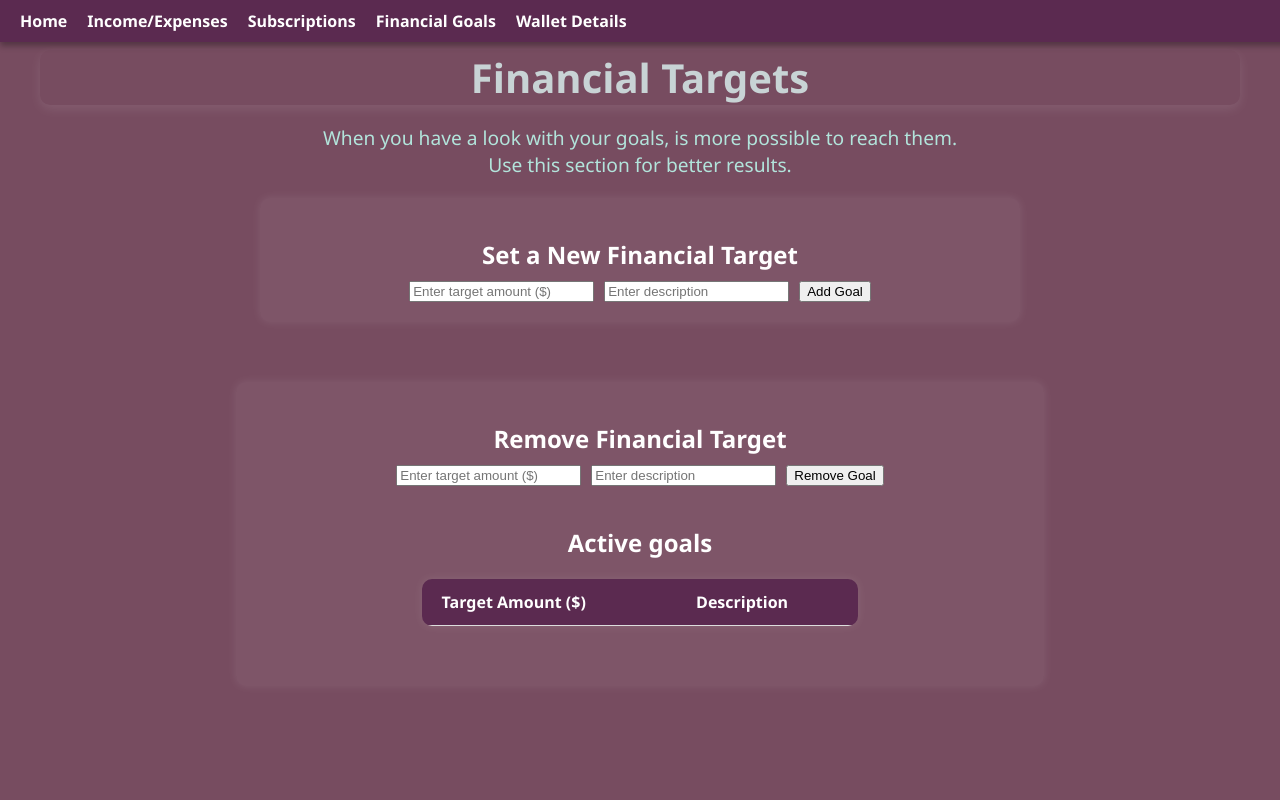
After one commit to AlexNT-maker/wallet-tracker, a Flask app: page /financial_targets in a window 1280 px wide. The commit adds this page. Run offline with Flask 3, Linux system fonts and the light colour scheme; lists and menus that the app fills with data are empty.

Commit message:
Financial-goals template is ready, also added messages after succesful actions in each route and template

```diff
--- a/functionality.py
+++ b/functionality.py
@@ -211,8 +211,8 @@ def remove_subscription_testing_function():
     print(f"No subscription found with description: {subscription_description} and amount: {amount}$")
 
 
-def add_target():
-    """Add a new financial target."""
+def add_target_testing_function():
+    """Add a new financial target, for terminal use."""
     target_amount = input("Enter the target amount: " + "$")
     description = input("Enter the target description: ").lower().strip()
     if not target_amount.isdigit():
@@ -222,8 +222,8 @@ def add_target():
     print(f"Financial target of {target_amount}$ added with description: {description}")
 
 
-def remove_target():
-    """Remove an existing financial target."""
+def remove_target_testing_function():
+    """Remove an existing financial target, for terminal use."""
     target_description = input("Enter the description of the target to remove: ").lower().strip()
     target_amount = input("Enter the amount of the target to remove: " + "$")
     if not target_amount.isdigit():
--- a/main.py
+++ b/main.py
@@ -58,7 +58,7 @@ def add_income():
     description = request.form['description']
     functionality.save_to_dict(amount, description)
     functionality.save_incomes_to_json()
-    return redirect(url_for('income_expenses'))
+    return redirect(url_for('income_expenses', message="Income added successfully!"))
 
 @app.route('/add_expense', methods=['POST'])
 def add_expense():
@@ -67,7 +67,7 @@ def add_expense():
     description= request.form['description']
     functionality.save_to_expense_dict(amount, description)
     functionality.save_expenses_to_json()
-    return redirect(url_for('income_expenses'))
+    return redirect(url_for('income_expenses', message="Expense added successfully!"))
 
 @app.route('/add_repeating_income', methods=['POST'])
 def add_repeating_income():
@@ -80,7 +80,7 @@ def add_repeating_income():
         return "Invalid input. Amount and day must be numeric.", 400
 
     functionality.save_to_repeating_dict(amount, description, int(day))
-    return redirect(url_for('income_expenses'))
+    return redirect(url_for('income_expenses', message="Repeating income added successfully!"))
 
 @app.route('/remove_repeating_income', methods=['POST'])
 def remove_repeating_income():
@@ -94,7 +94,7 @@ def remove_repeating_income():
 
     functionality.remove_repeating_income(amount, description, day)
     functionality.save_repeating_incomes_to_json()
-    return redirect(url_for('income_expenses'))
+    return redirect(url_for('income_expenses', message="Repeating income removed successfully!"))
 
 @app.route('/remove_income', methods=['POST'])
 def remove_income():
@@ -103,7 +103,7 @@ def remove_income():
     description = request.form['description']
     functionality.remove_income(amount, description)
     functionality.save_incomes_to_json()
-    return redirect(url_for('income_expenses'))
+    return redirect(url_for('income_expenses', message="Income removed successfully!"))
 
 @app.route('/remove_expense', methods=['POST'])
 def remove_expense():
@@ -112,13 +112,12 @@ def remove_expense():
     description = request.form['description']
     functionality.remove_expense(amount, description)
     functionality.save_expenses_to_json()
-    return redirect(url_for('income_expenses'))
+    return redirect(url_for('income_expenses', message="Expense removed successfully!"))
 
 @app.route('/subscriptions')
 def subscriptions():
     """Render the subscriptions page with the current subscriptions."""
     return render_template('subscriptions.html',
-                            message="Subscription added successfully!",
                             subscriptions=functionality.subscriptions) # Pass the subscriptions data to the template
 
 @app.route('/add_subscriptions', methods=['POST'])
@@ -133,7 +132,8 @@ def add_subscriptions():
     functionality.save_to_subscription_dict(amount, description)
     functionality.save_subscriptions_to_json()
 
-    return redirect(url_for('subscriptions'))
+    return redirect(url_for('subscriptions', message="Subscription added successfully!"))
+
 
 @app.route('/remove_subscription', methods=['POST'])
 def remove_subscription():
@@ -146,7 +146,42 @@ def remove_subscription():
     functionality.remove_subscription(amount, description)
     functionality.save_subscriptions_to_json()
 
-    return redirect(url_for('subscriptions'))
+    return redirect(url_for('subscriptions', message="Subscription removed successfully!"))
+
+@app.route('/financial_targets')
+def financial_targets():
+    """Render the financial targets page"""
+    message=request.args.get('message') # Get the message from the query parameters
+    return render_template('financial_targets.html', targets=functionality.financial_targets, message = message)
+
+@app.route('/add_target', methods=['POST'])
+def add_target():
+    """ Add a new financial target"""
+    target_amount= request.form['target_amount']
+    description= request.form['description'].lower().strip()
+
+    if not target_amount.isdigit():
+        return "Invalid target amount. Please enter a numeric value.", 400
+    functionality.financial_targets.append({"Target": int(target_amount), "Description": description})
+    functionality.save_targets_to_json()
+
+    return redirect(url_for('financial_targets', message="Target added successfully!"))
+
+@app.route('/remove_target', methods=['POST'])
+def remove_target():
+    """ Remove a financial target"""
+    target_amount = request.form['target_amount']
+    description = request.form['description'].lower().strip()
+
+    for entry in functionality.financial_targets:
+        if entry["Target"] == int(target_amount) and entry["Description"].lower().strip() == description:
+            functionality.financial_targets.remove(entry)
+            functionality.save_targets_to_json()
+            break  # Stop after removing the matching entry
+
+    functionality.save_targets_to_json()
+    return redirect(url_for('financial_targets', message="Target removed successfully!"))
+
 
 
 
--- a/static/styles.css
+++ b/static/styles.css
@@ -237,3 +237,42 @@ max-width: 1000%;
 .styled-table tr:hover {
     background-color: rgba(255, 255, 255, 0.1);
 }
+
+table {
+    width: 60%;
+    margin: 20px auto;
+    border-collapse: collapse;
+    background-color: rgba(255, 255, 255, 0.05);
+    border-radius: 10px;
+    overflow: hidden;
+    box-shadow: 0 0 10px rgba(255, 255, 255, 0.1);
+}
+
+th, td {
+    padding: 12px 20px;
+    border-bottom: 1px solid #ddd;
+    color: #fff;
+}
+
+th {
+    background-color: #5b2a50;
+    color: #fff;
+    text-align: left;
+}
+
+tr:hover {
+    background-color: rgba(255, 255, 255, 0.1);
+}
+
+.subscription-message {
+    font-family: 'Courier New', Courier, monospace;
+    font-size: 1rem;
+    color: #ffcc00;
+    margin-top: 10px;
+}
+.message {
+    font-family: 'Courier New', Courier, monospace;
+    font-size: 1rem;
+    color: #ffcc00;
+    margin-top: 10px;
+}
--- a/templates/dashboard.html
+++ b/templates/dashboard.html
@@ -13,7 +13,7 @@
             <li> <a href="{{url_for('dashboard')}}">Home</a></li>
             <li><a href="{{url_for('income_expenses')}}">Income/Expenses</a></li>
              <li><a href="{{ url_for('subscriptions') }}">Subscriptions</a></li>
-            <li><a href="#">Financial Goals</a></li>
+            <li><a href="{{ url_for('financial_targets') }}">Financial Goals</a></li>
             <li><a href="#">Wallet Details</a></li>
         </ul>
     </nav>
--- /dev/null
+++ b/templates/financial_targets.html
@@ -0,0 +1,71 @@
+<!DOCTYPE html>
+<html lang="en">
+<head>
+    <meta charset="UTF-8">
+    <meta name="viewport" content="width=device-width, initial-scale=1.0">
+    <title>Financial Targets</title>
+    <link rel="stylesheet" href="{{ url_for('static', filename='styles.css') }}">
+</head>
+
+<body class="dashboard-page">
+<nav class="navbar">
+    <ul>
+        <li><a href="{{ url_for('dashboard') }}">Home</a></li>
+        <li><a href="{{ url_for('income_expenses') }}">Income/Expenses</a></li>
+        <li><a href="{{ url_for('subscriptions') }}">Subscriptions</a></li>
+        <li><a href="{{ url_for('financial_targets') }}">Financial Goals</a></li>
+        <li><a href="#">Wallet Details</a></li>
+    </ul>
+</nav>
+<div class="dashboard-container">
+    <h1>Financial Targets</h1>
+    {% if request.args.get('message') %}
+        <div class="message">{{ request.args.get('message') }}</div>
+    {% endif %}
+
+    <p>When you have a look with your goals, is more possible to reach them.<br>
+        Use this section for better results. </p>
+
+        <div class="form-section">
+        <h2>Set a New Financial Target</h2>
+        <form method="POST" action="{{ url_for('add_target') }}">
+            <input type="text" name="target_amount" placeholder="Enter target amount ($)" required>
+            <input type="text" name="description" placeholder="Enter description" required>
+            <button type="submit">Add Goal</button>
+         </form>
+    </div>
+    </div>
+
+    <div class="form-section">
+        <h2>Remove Financial Target</h2>
+        <form method="POST" action="{{ url_for('remove_target') }}">
+            <input type="text" name="target_amount" placeholder="Enter target amount ($)" required>
+            <input type="text" name="description" placeholder="Enter description" required>
+            <button type="submit">Remove Goal</button>
+        </form>
+
+    <div class=" dashboard-container ">
+        <h2> Active goals </h2>
+        <table>
+            <thead>
+                <tr>
+                    <th>Target Amount ($)</th>
+                    <th>Description</th>
+                </tr>
+            </thead>
+            <tbody>
+                {%for t in targets %}
+                <tr>
+                    <td>{{ t.Target }}</td>
+                    <td>{{ t.Description }}</td>
+                </tr>
+                {% endfor %}
+            </tbody>
+        </table>
+
+
+    </div>
+
+
+</body>
+</html>
```
Also changed, not shown: templates/income_expenses.html (+6 -1 lines), templates/subscriptions.html (+6 -6 lines).
